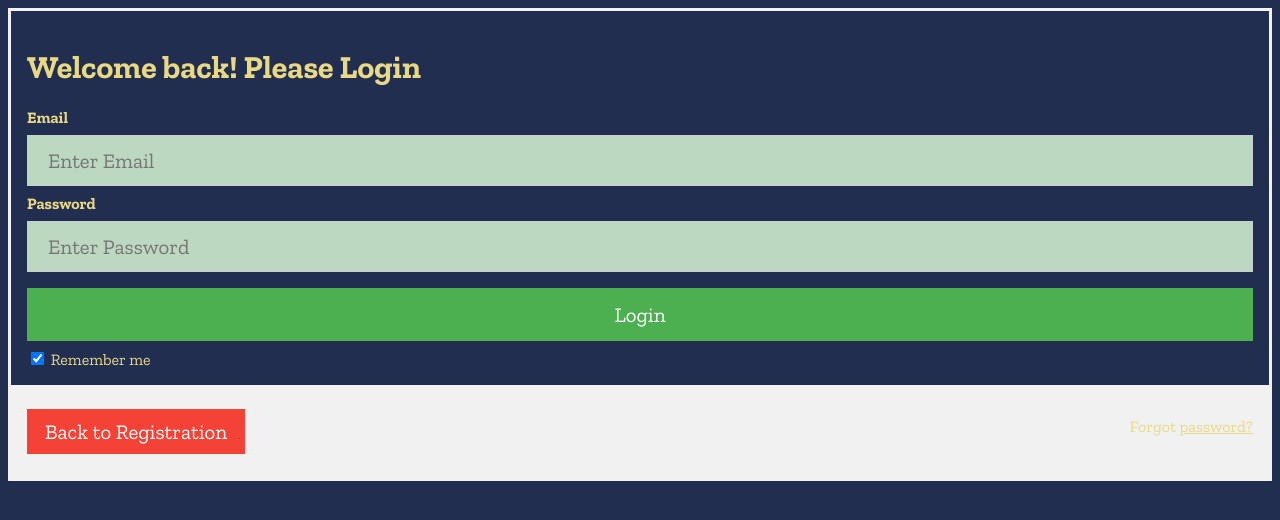
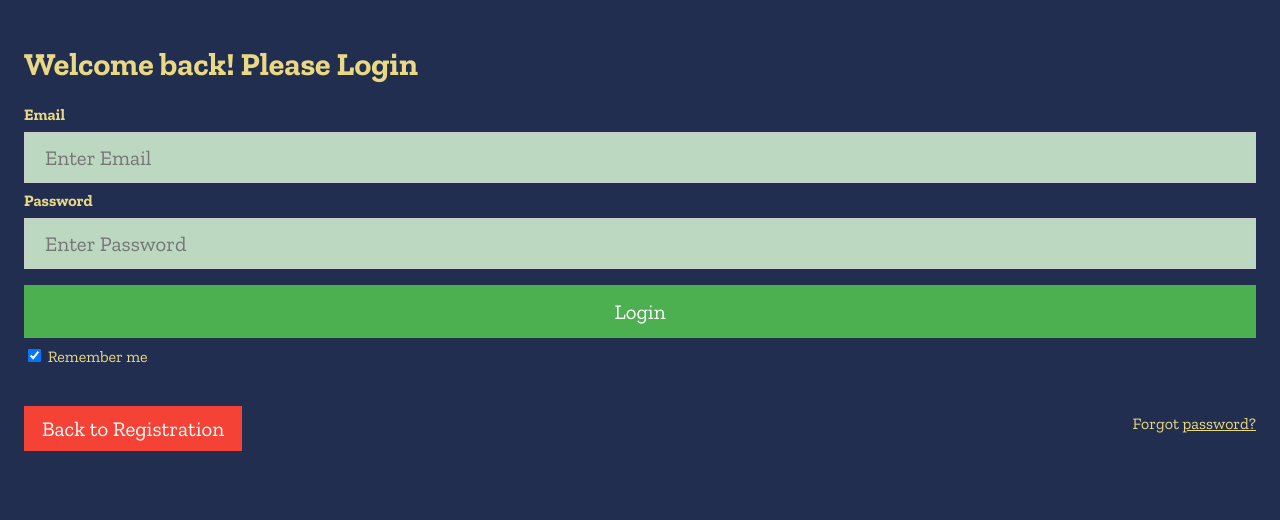
Before and after one commit to lh15/the-wall-Django, a Django app: page /login in a window 1280 px wide. Shown: the top 520 px of the page. Run offline with Django 3.2, Linux system fonts and the light colour scheme; parts of the project's set-up code (start-up, migrations or seed data) failed here and were passed over.

Commit message:
style tweaks on login reg

```diff
--- a/apps/first_app/templates/first_app/login.html
+++ b/apps/first_app/templates/first_app/login.html
@@ -24,7 +24,11 @@
     /* Bordered form */
 
     form {
-      border: 3px solid #f1f1f1;
+      border: none;
+
+    }
+    div.container{
+      background-color: transparent !important;
     }
     /* Full-width inputs */
 
```
